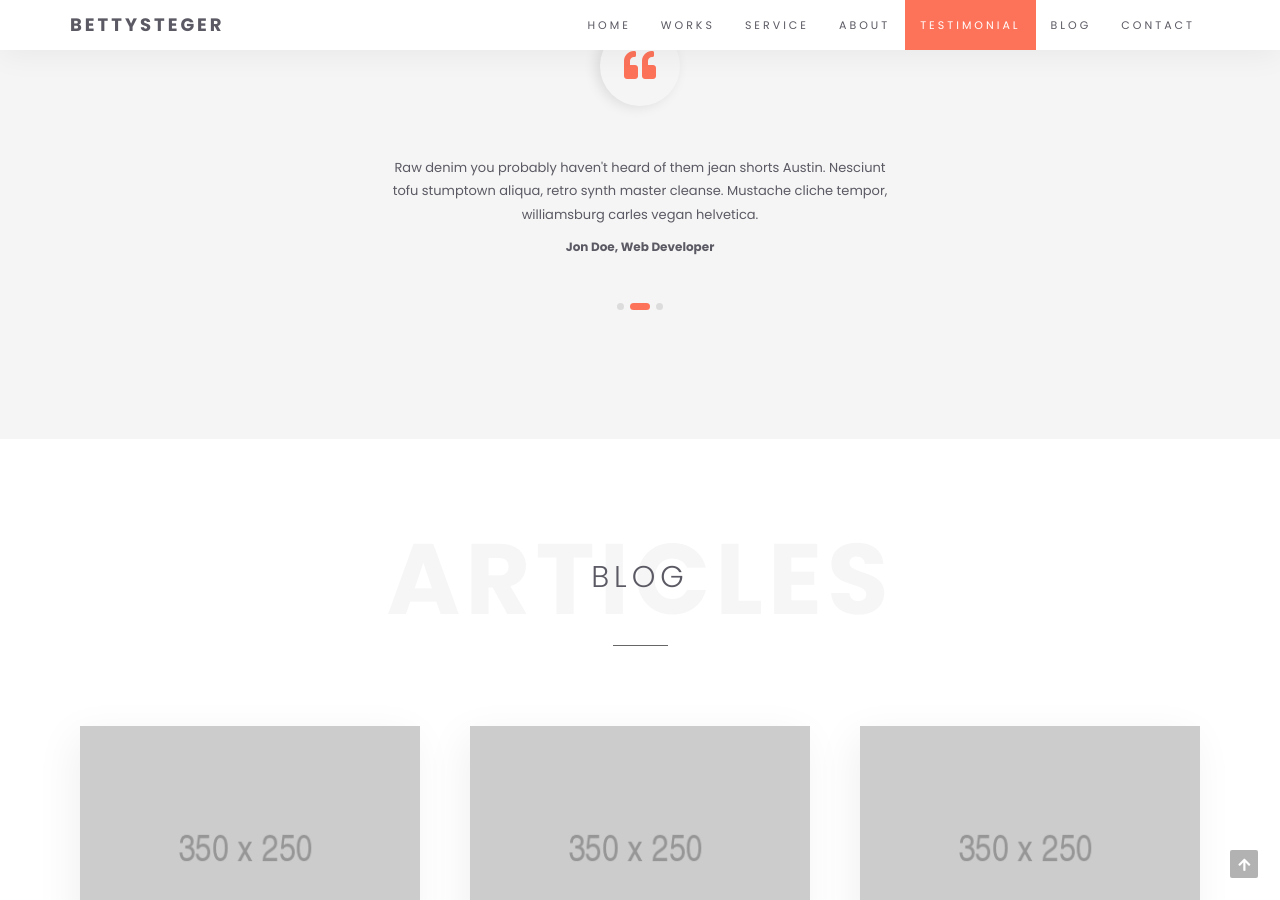
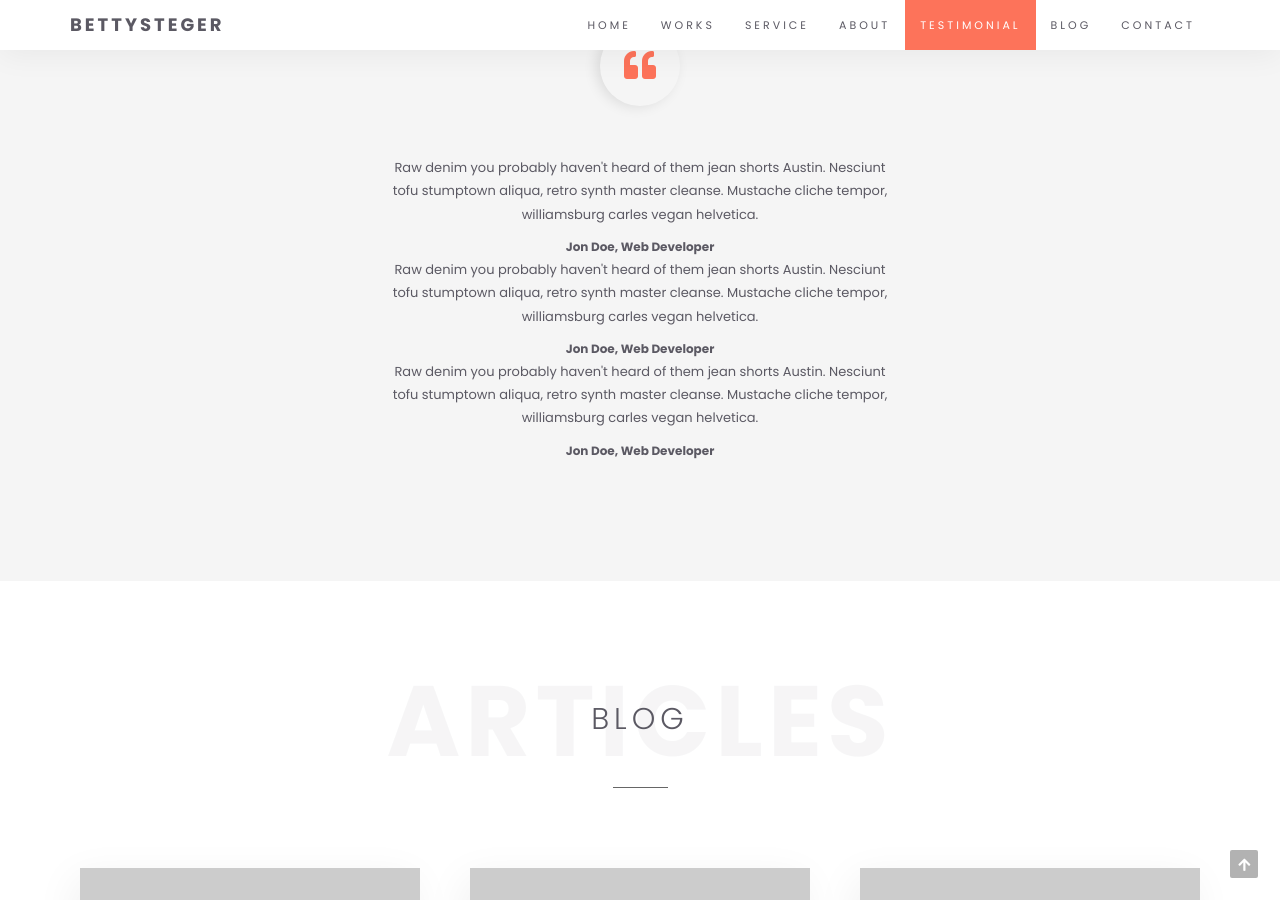
Before and after one commit to lpsBetty/lpsBetty.github.io, a Jekyll site: the page built from index-video.html, in a window 1280 px wide and 900 px high, scrolled down 3979 px. Built offline with Jekyll 4.4.1, drawn with Linux system fonts in a browser that asks for light colours.

Commit message:
cleanup CSS and JS

```diff
--- a/_includes/nav.html
+++ b/_includes/nav.html
@@ -13,7 +13,7 @@
 					<span class="icon-bar"></span>
 					<span class="icon-bar"></span>
 				</button>
-				<a class="navbar-brand" href="/index.html">bettysteger</a>
+				<a class="navbar-brand" href="/">bettysteger</a>
 			</div>
 
 			<div class="collapse navbar-collapse" id="custom-collapse">
--- a/_layouts/default.html
+++ b/_layouts/default.html
@@ -15,23 +15,6 @@
 
 	<!-- Font Awesome CSS -->
 	<link href="/assets/css/all.css" rel="stylesheet" media="screen">
-
-	<!--[if lte IE 7]>
-		<script src="/assets/js/icons-lte-ie7.js"></script>
-	<![endif]-->
-
-	<!-- Magnific-popup lightbox -->
-	<link href="/assets/css/magnific-popup.css" rel="stylesheet">
-
-	<!-- Owl Carousel -->
-	<link href="/assets/css/owl.theme.css" rel="stylesheet">
-	<link href="/assets/css/owl.carousel.css" rel="stylesheet">
-
-	<!-- Youtube background -->
-    <link rel="stylesheet" href="assets/css/ytplayer.css">
-
-	<!-- Animate css -->
-	<link href="/assets/css/animate.css" rel="stylesheet">
 
 	<!-- Custom styles CSS -->
 	<link href="/assets/css/style.css" rel="stylesheet" media="screen">
@@ -67,7 +50,6 @@
 
 	{% include footer.html %}
 
-	<!-- Javascript files -->
 
 	<script src="/assets/js/jquery-1.11.1.min.js"></script>
 	<script src="/assets/bootstrap/js/bootstrap.min.js"></script>
@@ -75,14 +57,18 @@
 	<script src="/assets/js/jquery.parallax-1.1.3.js"></script>
 	<script src="/assets/js/imagesloaded.pkgd.js"></script>
 	<script src="/assets/js/jquery.shuffle.min.js"></script>
-	<script src="/assets/js/owl.carousel.min.js"></script>
-	<script src="/assets/js/jquery.fitvids.js"></script>
 	<script src="/assets/js/jquery.sticky.js"></script>
 	<script src="/assets/js/wow.min.js"></script>
 
 	<!-- Custom scripts -->
 	<script src="/assets/js/custom.js"></script>
 	<script src="/assets/js/custom-shuffle-init.js"></script>
+	<!--[if lte IE 7]>
+		<script src="/assets/js/icons-lte-ie7.js"></script>
+	<![endif]-->
+
+	<!-- Magnific-popup lightbox -->
+	<link href="/assets/css/magnific-popup.css" rel="stylesheet">
 
 </body>
 </html>
--- a/assets/js/custom.js
+++ b/assets/js/custom.js
@@ -66,21 +66,6 @@ if (/Android|webOS|iPhone|iPad|iPod|BlackBerry/i.test(navigator.userAgent)) {
 }
 
 /* ---------------------------------------------- /*
-* Twitter
-/* ---------------------------------------------- */
-
-
-$('.testimonials').owlCarousel({
-	singleItem: true,
-	navigation: false,
-	pagination: true,
-	slideSpeed : 300,
-	paginationSpeed : 400,
-	autoPlay: 5000,
-	navigationText: ['<i class="fa fa-angle-left"></i>', '<i class="fa fa-angle-right"></i>']
-});
-
-/* ---------------------------------------------- /*
 * Initialize shuffle plugin
 /* ---------------------------------------------- */
 
@@ -109,22 +94,4 @@ $('.simple-ajax-popup').magnificPopup({
 
 new WOW().init();
 
-
-/* ---------------------------------------------- /*
-* A jQuery plugin for fluid width video embeds
-/* ---------------------------------------------- */
-
-$('body').fitVids();
-
-
-/* ---------------------------------------------- /*
-* A jQuery mb_YTPlayer init
-/* ---------------------------------------------- */
-
-
-if($('.youtube-bg').length == 1) {
-	$(".youtube-bg").mb_YTPlayer();
-}
-
-
 })(jQuery);
--- a/index-particle.html
+++ b/index-particle.html
@@ -38,7 +38,7 @@ layout: default
 						<span class="icon-bar"></span>
 						<span class="icon-bar"></span>
 					</button>
-					<a class="navbar-brand" href="index.html">bettysteger</a>
+					<a class="navbar-brand" href="/">bettysteger</a>
 				</div>
 
 				<div class="collapse navbar-collapse" id="custom-collapse">
--- a/index-slider.html
+++ b/index-slider.html
@@ -73,7 +73,7 @@ layout: default
 						<span class="icon-bar"></span>
 						<span class="icon-bar"></span>
 					</button>
-					<a class="navbar-brand" href="index.html">bettysteger</a>
+					<a class="navbar-brand" href="/">bettysteger</a>
 				</div>
 
 				<div class="collapse navbar-collapse" id="custom-collapse">
--- a/index-video.html
+++ b/index-video.html
@@ -40,7 +40,7 @@ layout: default
 						<span class="icon-bar"></span>
 						<span class="icon-bar"></span>
 					</button>
-					<a class="navbar-brand" href="index.html">bettysteger</a>
+					<a class="navbar-brand" href="/">bettysteger</a>
 				</div>
 
 				<div class="collapse navbar-collapse" id="custom-collapse">
```
